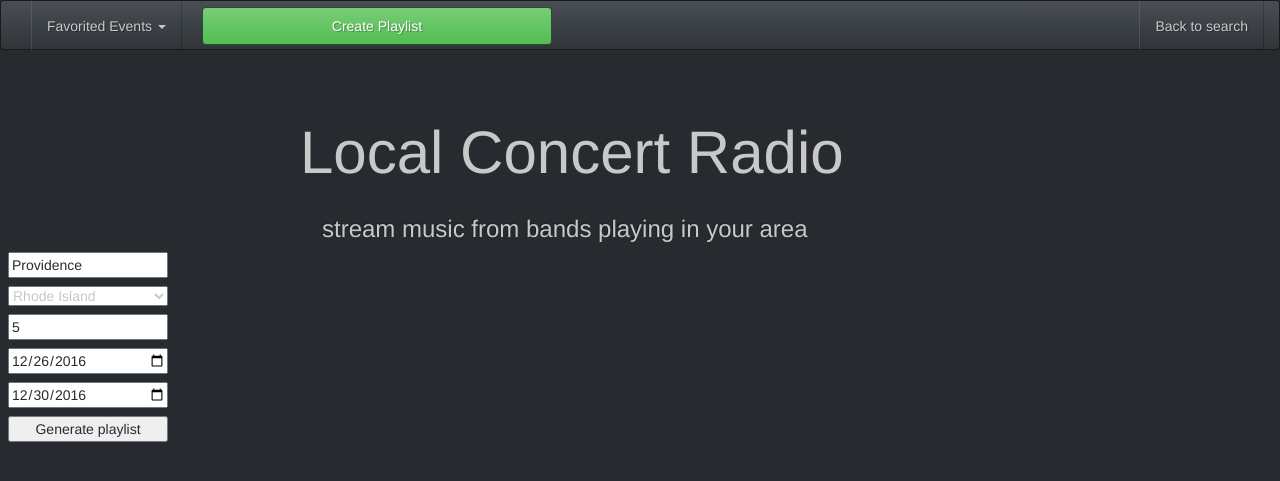
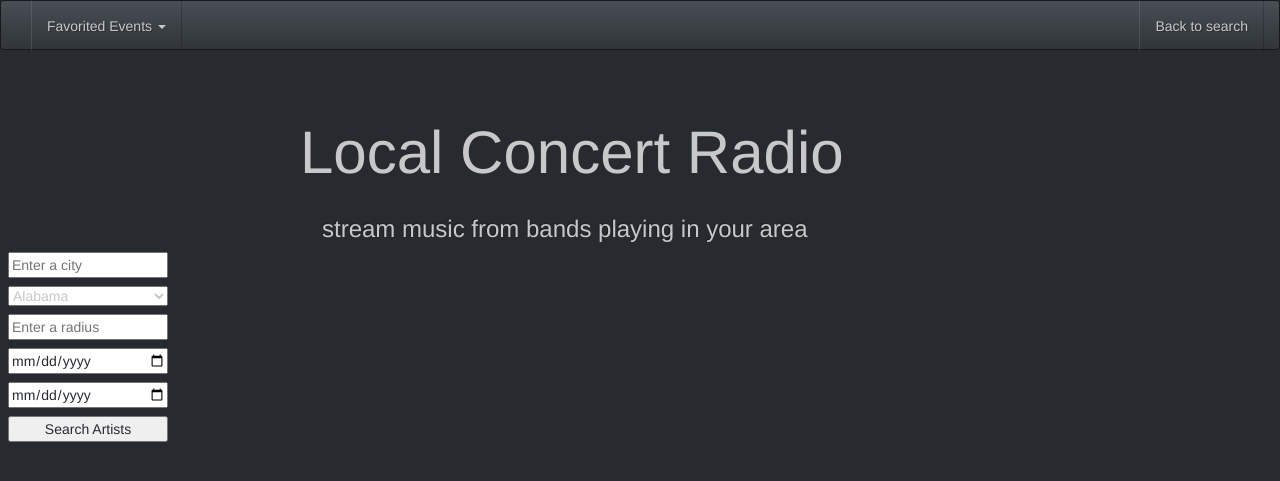
Before and after one commit to gkmarsella/Local-Concert-Radio, a Flask app: template templates/search.html in a window 1280 px wide. Shown: the top 481 px of the page. Run offline with Flask 2, Linux system fonts and the light colour scheme; the template is opened without the code that fills it, so the values that code supplies are empty; some libraries are stand-ins or nearby versions.

Commit message:
removed create playlist button on all pages but sort. Added loading bar for sort

```diff
--- a/static/app.js
+++ b/static/app.js
@@ -5,6 +5,9 @@ $(function(){
 		$(".loading").removeClass("loading");
 	});
 
+	$(".create-playlist").click(function(e){
+		$(".loading-playlist ").removeClass("loading-playlist ");
+	});
 
 	// Adds a class to artist when delete from playlist button is pressed
 	$(".delete-button").click(function(e){
--- a/static/style.css
+++ b/static/style.css
@@ -135,3 +135,12 @@ iframe {
 .delete-fav {
 	position: absolute;
 }
+
+.loading-playlist {
+   display: none;
+   visibility: hidden;
+ }
+
+ .loading-style{
+ 	margin-top: 55px;
+ }
--- a/templates/results.html
+++ b/templates/results.html
@@ -1,7 +1,7 @@
 {% extends 'base.html' %}
 {% block content %}
 
-
+<script>document.write('<style>.create-playlist { display: none; }</style>');</script>
 
     <div id="spotify_player"></div>
 
--- a/templates/search.html
+++ b/templates/search.html
@@ -1,6 +1,6 @@
 {% extends 'base.html' %}
 {% block content %}
-
+<script>document.write('<style>.create-playlist { display: none; }</style>');</script>
 
 
 
@@ -13,7 +13,7 @@
 
 	<div id="search-form">
 		<form action="{{url_for('sort')}}" method="GET">
-			<input id="city" class="searchbar" type="text" name="search-city" placeholder="Enter a city" value="Providence">
+			<input id="city" class="searchbar" type="text" name="search-city" placeholder="Enter a city">
 			<select name="search-state" id="state">
 				<option value="AL">Alabama</option>
 				<option value="AK">Alaska</option>
@@ -54,7 +54,7 @@
 				<option value="OK">Oklahoma</option>
 				<option value="OR">Oregon</option>
 				<option value="PA">Pennsylvania</option>
-				<option value="RI" selected="selected">Rhode Island</option>
+				<option value="RI">Rhode Island</option>
 				<option value="SC">South Carolina</option>
 				<option value="SD">South Dakota</option>
 				<option value="TN">Tennessee</option>
@@ -67,14 +67,14 @@
 				<option value="WI">Wisconsin</option>
 				<option value="WY">Wyoming</option>
 			</select>
-		<input id="radius" class="searchbar" type="number" name="search-radius" placeholder="Enter a radius" value="5">
-		<input id="date-start" class="searchbar" type="date" name="search-date-start" placeholder="From when" value="2016-12-26">
-		<input id="date-end" class="searchbar" type="date" name="search-date-end" placeholder="To when" value="2016-12-30">
-		<input id="submitbutton" type="submit" value="Generate playlist">
+		<input id="radius" class="searchbar" type="number" name="search-radius" placeholder="Enter a radius">
+		<input id="date-start" class="searchbar" type="date" name="search-date-start" placeholder="From when">
+		<input id="date-end" class="searchbar" type="date" name="search-date-end" placeholder="To when">
+		<input id="submitbutton" type="submit" value="Search Artists">
 		</div>
 	</form>
 	<div class="loading">
-		<h2>Creating your playlist. This can take a few minutes.</h2>
+		<h2>Finding artists</h2>
 		<img class="loading" src="{{url_for('static', filename='images/loading-bar.gif')}}">
 	</div>
 
--- a/templates/sort.html
+++ b/templates/sort.html
@@ -2,7 +2,10 @@
 {% block content %}
 
 
-
+    <div class="loading-playlist loading-style">
+        <h2>Creating your playlist. This may take a few minutes.</h2>
+        <img class="loading-playlist loading-style" src="{{url_for('static', filename='images/loading-bar.gif')}}">
+    </div>
     {% for s in search_bands%}
 
         <div class="card-holder">
```
